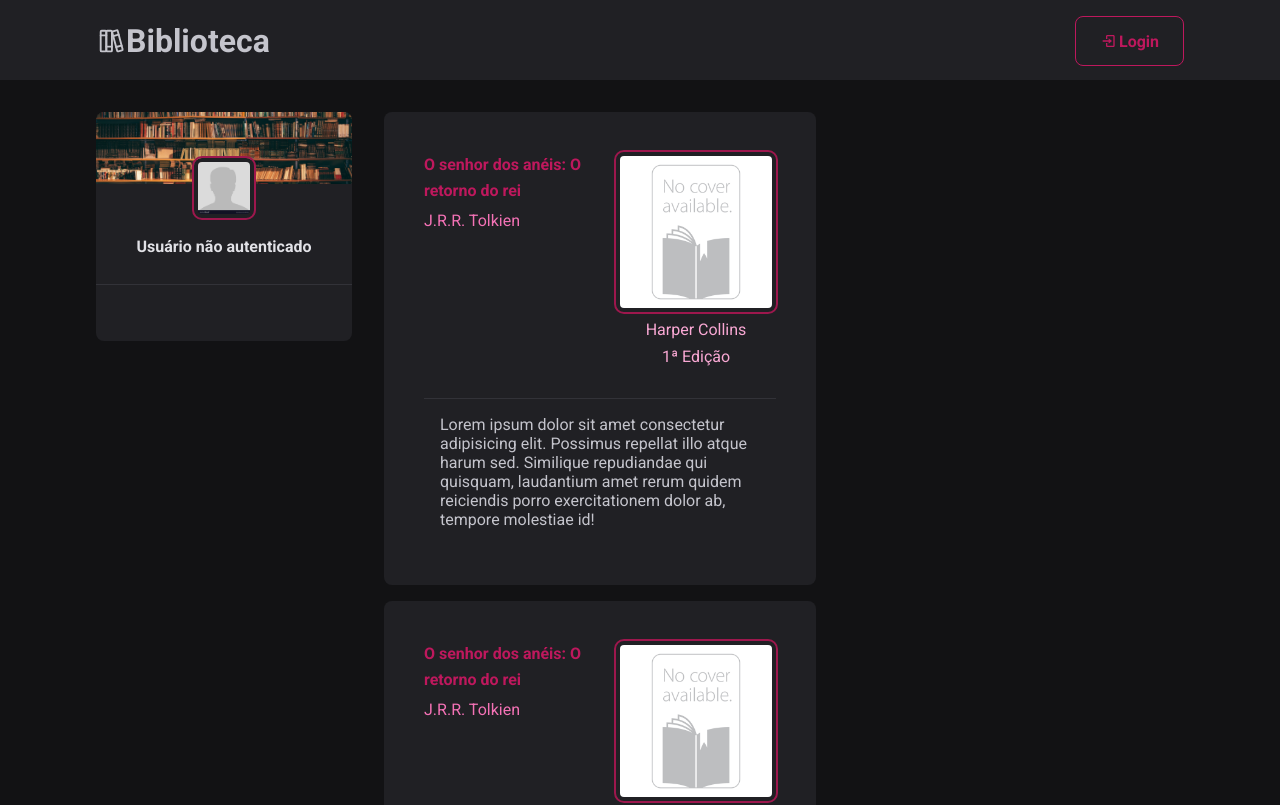
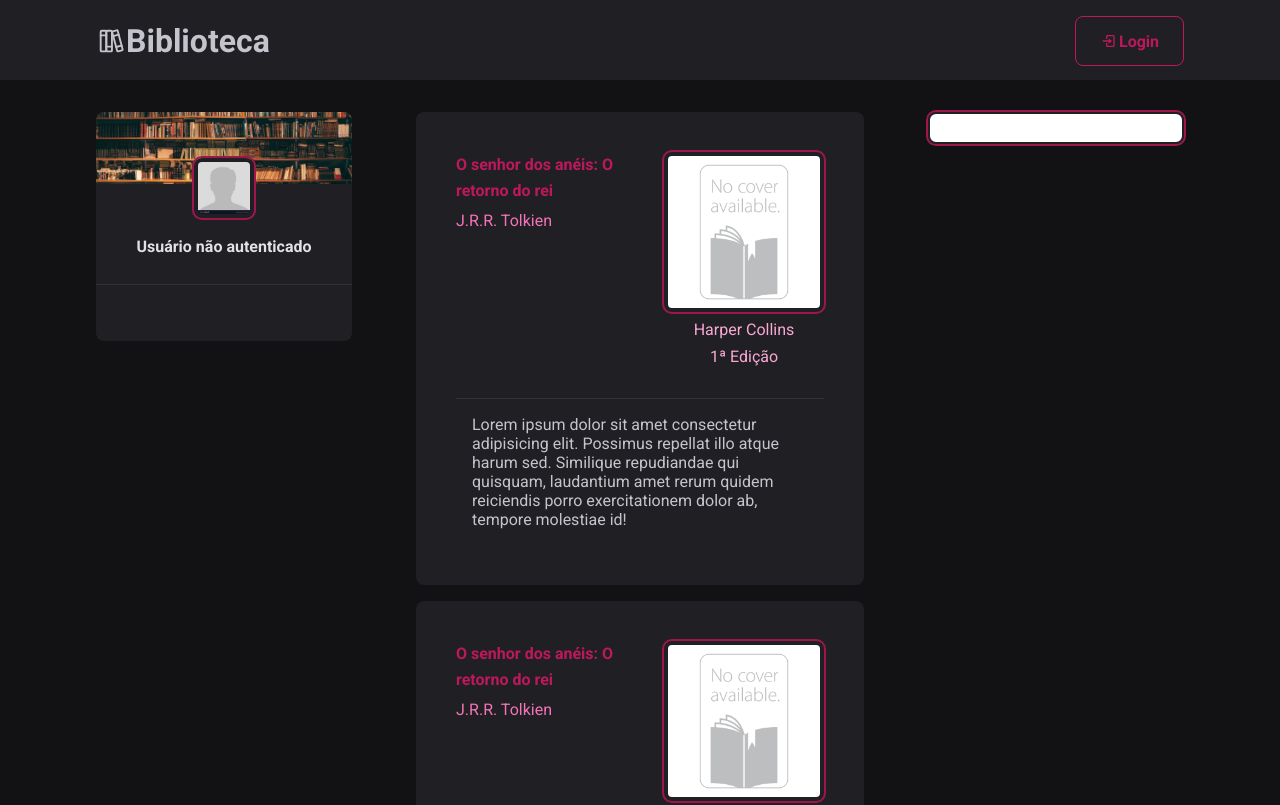
Before and after one commit to hbenvenutti/biblioteca-front, a React (Vite) app: page / in a window 1280 px wide. Shown: the top 805 px of the page. Built offline with nearby package versions, Linux system fonts and the light colour scheme.

Commit message:
feat(searchbar): criada a searchbar

```diff
--- a/src/App.tsx
+++ b/src/App.tsx
@@ -1,25 +1,26 @@
-import React from 'react';
+import React, { useState } from 'react';
 
 import { BodyContainer } from './components/BodyContainer';
 import { Book } from './components/Book/Book';
 import { Header } from './components/Header';
+import { Searchbar } from './components/Searchbar/Searchbar';
 import { Sidebar } from './components/Sidebar/Sidebar';
 import { Content } from './styles/App.styles';
 import { GlobalStyle } from './styles/Global';
 
 const App = () => {
-  const logged = false;
+  const [isAuthModalOpen, setAuthModalOpen] = useState(false)
+  const [authentication, setAuthentication] = useState(false);
 
   return (
     <>
-      <Header logged={logged}/>
-      {/* <BodyContainer /> */}
+      <Header logged={authentication}/>
       <Content>
         <Sidebar
           email='huambenvenutti@gmail.com'
           name='Huam'
           lastName='Benvenutti'
-          logged={logged}
+          logged={authentication}
         />
 
         <main>
@@ -29,6 +30,8 @@ const App = () => {
             <Book />
           </div>
         </main>
+        {/* <input /> */}
+        <Searchbar />
       </Content>
 
       <GlobalStyle />
--- a/src/components/Book/styles.ts
+++ b/src/components/Book/styles.ts
@@ -1,7 +1,7 @@
 import styled from "styled-components";
 
 export const Container = styled.div`
-  max-width: 27rem;
+  /* max-width: 27rem; */
   background: var(--gray-800);
   border-radius: 8px;
   padding: 2.5rem;
@@ -23,7 +23,6 @@ export const Container = styled.div`
     margin-top: 0.5rem;
     display: block;
     color: var(--pink-400)
-
   }
 
   .bookInfo span + span {
--- /dev/null
+++ b/src/components/Searchbar/Searchbar.style.ts
@@ -0,0 +1,8 @@
+import styled from "styled-components";
+
+export const Container = styled.input`
+height: 2rem;
+outline: 2px solid var(--pink-800);
+border: 2px solid var(--gray-800);
+border-radius: 8px;
+`
--- /dev/null
+++ b/src/components/Searchbar/Searchbar.tsx
@@ -0,0 +1,6 @@
+import React from 'react';
+import { Container } from "./Searchbar.style";
+
+export const Searchbar = () => (
+  <Container />
+)
--- a/src/styles/App.styles.ts
+++ b/src/styles/App.styles.ts
@@ -7,11 +7,26 @@ export const Content = styled.div`
   padding: 0 1rem;
 
   display: grid;
-  grid-template-columns: 256px 1fr;
+  grid-template-columns: 256px 1fr 0.5fr;
   gap: 2rem;
 
   align-items: flex-start;
 
+  /* .bookList {
+    padding-left: 2rem;
+    display: flex;
+    flex-direction: column;
+    justify-content: center;
+  } */
+
+  main {
+    padding: 0 2rem;
+    display: flex;
+    flex-direction: column;
+    justify-content: center;
+  }
+
+  /* Book + Book */
   ${Container} + ${Container} {
     margin-top: 1rem;
   }
```
